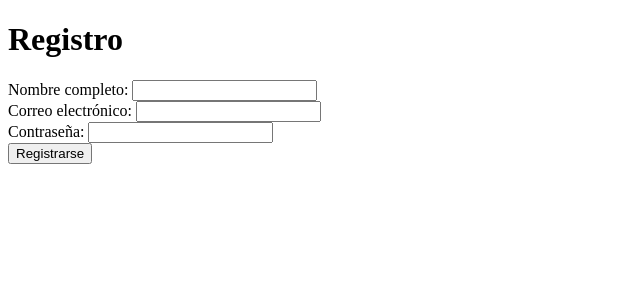
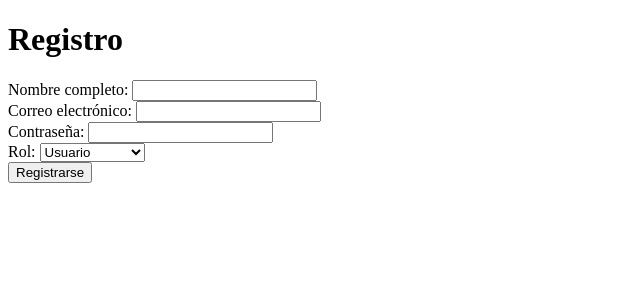
Before and after one commit to callmedems/AuroLuxe_Project, a PHP site: page /signup.php in a window 1280 px wide. Shown: the top 300 px of the page, without its empty margins (0-640 px from the left). Run offline with PHP 8.4, Linux system fonts and the light colour scheme.

Commit message:
registro de users listo

```diff
--- a/signup.php
+++ b/signup.php
@@ -5,7 +5,13 @@ if ($_SERVER['REQUEST_METHOD'] === 'POST') {
     $name = $_POST['name'];
     $email = $_POST['email'];
     $password = password_hash($_POST['password'], PASSWORD_BCRYPT);
-    $role = 'user'; // Por defecto, se asigna el rol "user".
+    $role = $_POST['role'];
+
+    // Validar que el rol sea válido
+    $valid_roles = ['admin', 'user'];
+    if (!in_array($role, $valid_roles)) {
+        die("Rol no válido.");
+    }
 
     try {
         $stmt = $pdo->prepare("INSERT INTO users (name, email, password, role) VALUES (?, ?, ?, ?)");
@@ -33,6 +39,12 @@ if ($_SERVER['REQUEST_METHOD'] === 'POST') {
         <label>Nombre completo: <input type="text" name="name" required></label><br>
         <label>Correo electrónico: <input type="email" name="email" required></label><br>
         <label>Contraseña: <input type="password" name="password" required></label><br>
+        <label>Rol:
+            <select name="role" required>
+                <option value="user">Usuario</option>
+                <option value="admin">Administrador</option>
+            </select>
+        </label><br>
         <button type="submit">Registrarse</button>
     </form>
 </body>
```
Also changed, not shown: welcome.php (+7 -2 lines).
